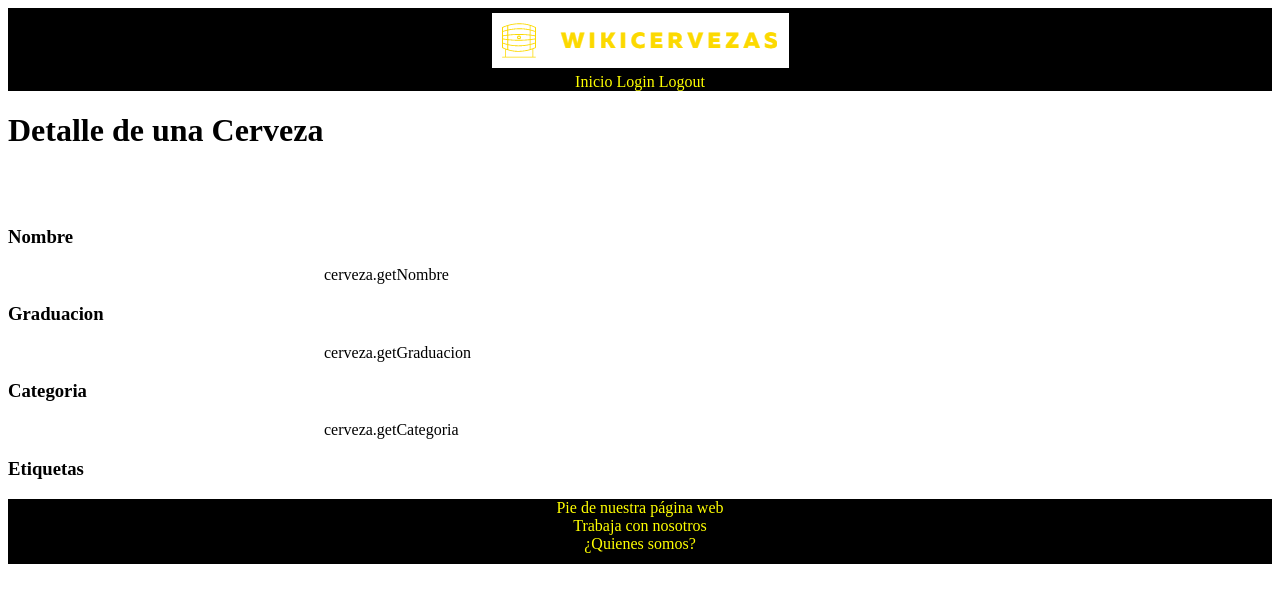
After one commit to adriansanz94/WikiCerveza, a Symfony app: template templates/publicaciones/detalle.html.twig in a window 1280 px wide. The commit adds this page. Shown: the top 603 px of the page. Run offline with Twig, Linux system fonts and the light colour scheme; the template is opened without the code that fills it, so the values that code supplies are empty; some libraries are stand-ins or nearby versions.

Commit message:
detalle publicacion Cerveza

```diff
--- /dev/null
+++ b/templates/publicaciones/detalle.html.twig
@@ -0,0 +1,35 @@
+{% extends 'base.html.twig'%}
+
+{% block title %}Bienvenido a WikiCervezas{% endblock %}
+
+{% block body %}
+
+    <h1>Detalle de una Cerveza </h1>
+    <br>
+    <br>
+
+    <h3>Nombre</h3>
+    <p>cerveza.getNombre</p>
+    <h3>Graduacion</h3>
+    <p>cerveza.getGraduacion</p>
+    <h3>Categoria</h3>
+    <p>cerveza.getCategoria</p>
+
+    <h3>Etiquetas</h3>
+    {% for cerve in cerveza %}
+        <h3>Nombre</h3>
+        <p>cerve.getNombre</p>
+        <h3>Graduacion</h3>
+        <p>cerve.getGraduacion</p>
+        <h3>Categoria</h3>
+        <p>cerveza.getCategoria</p>
+
+    {% endfor %}
+    {% for cerve in cerveza.getEtiqueta %}
+        <p>{{ cerve }}</p>
+    {% endfor %}
+
+
+
+
+{% endblock %}
--- a/templates/publicaciones/inicio.html.twig
+++ b/templates/publicaciones/inicio.html.twig
@@ -20,7 +20,7 @@
       <tbody>
       {% for cerve in cerveza %}
           <tr>
-              <td>{{ cerve.nombre }}</td>
+              <td><a href="{{ path('detalle',{id:cerve.getId}) }}">{{ cerve.nombre }}</a></td>
               <td>{{ cerve.graduacion }}</td>
               <td>{{ cerve.categoria }}</td>
               <td>
```
Also changed, not shown: src/Controller/PincipalController.php (+5 -15 lines).
